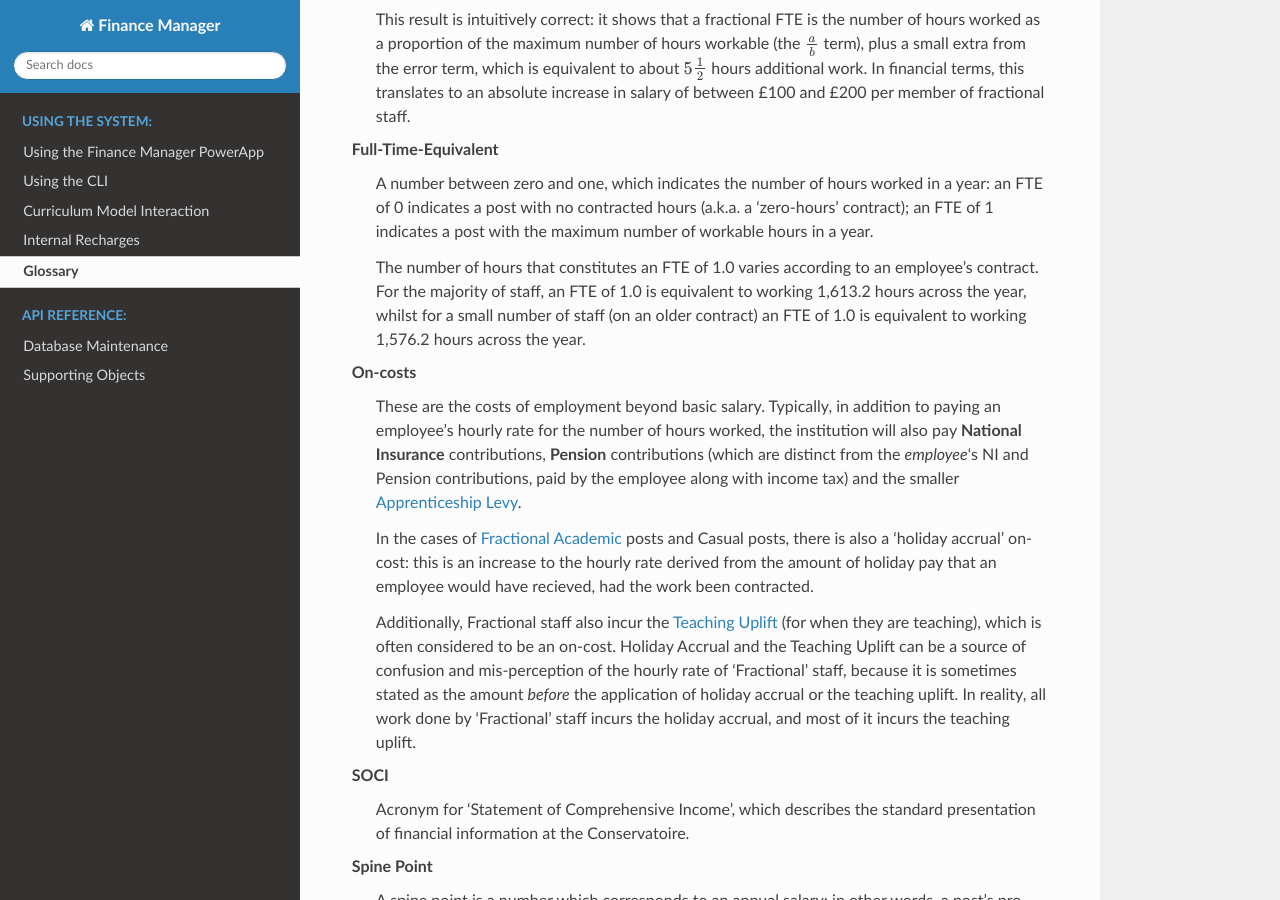
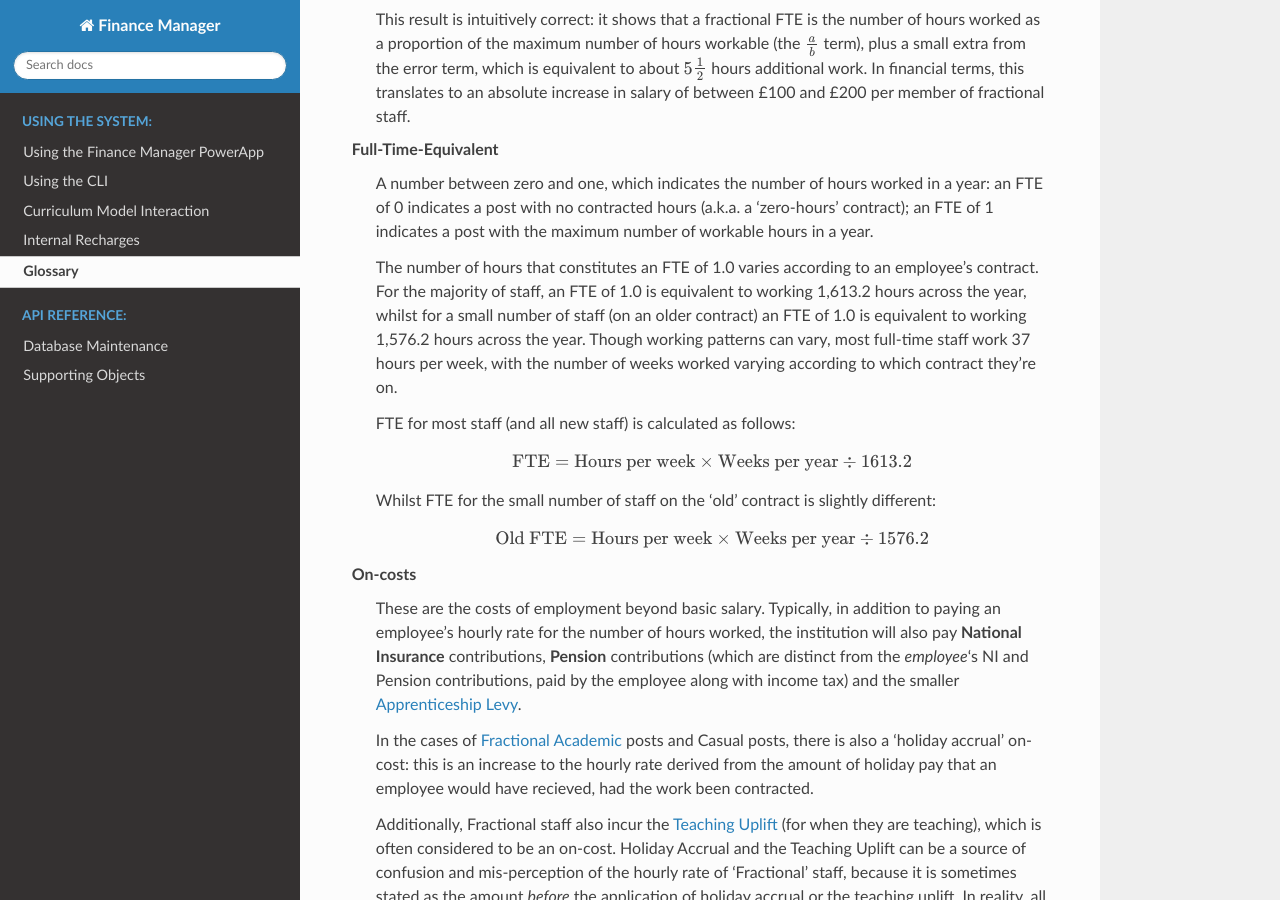
Before and after one commit to jehboyes/finance_manager, a Sphinx documentation site: the page built from docs/source/glossary.rst, in a window 1280 px wide and 900 px high, scrolled down 2211 px. Built offline with Sphinx 7.4.7 and the Read the Docs theme 2.0.0, drawn with Linux system fonts in a browser that asks for light colours.

Commit message:
Improved FTE glossary entry
Added calculations and extra info
on working patterns

```diff
--- a/docs/source/glossary.rst
+++ b/docs/source/glossary.rst
@@ -57,7 +57,21 @@ Glossary
         The number of hours that constitutes an FTE of 1.0 varies according to an employee's contract.
         For the majority of staff,
         an FTE of 1.0 is equivalent to working 1,613.2 hours across the year, whilst for a small number of staff
-        (on an older contract) an FTE of 1.0 is equivalent to working 1,576.2 hours across the year.
+        (on an older contract) an FTE of 1.0 is equivalent to working 1,576.2 hours across the year. Though working patterns
+        can vary, most full-time staff work 37 hours per week, with the number of weeks worked varying according to
+        which contract they're on.
+
+        FTE for most staff (and all new staff) is calculated as follows:
+
+        .. math::
+
+            \text{FTE} = \text{Hours per week} \times \text{Weeks per year} \div 1613.2
+
+        Whilst FTE for the small number of staff on the 'old' contract is slightly different:
+
+        .. math::
+
+            \text{Old FTE} = \text{Hours per week} \times \text{Weeks per year} \div 1576.2
 
 
     Academic Management
```
